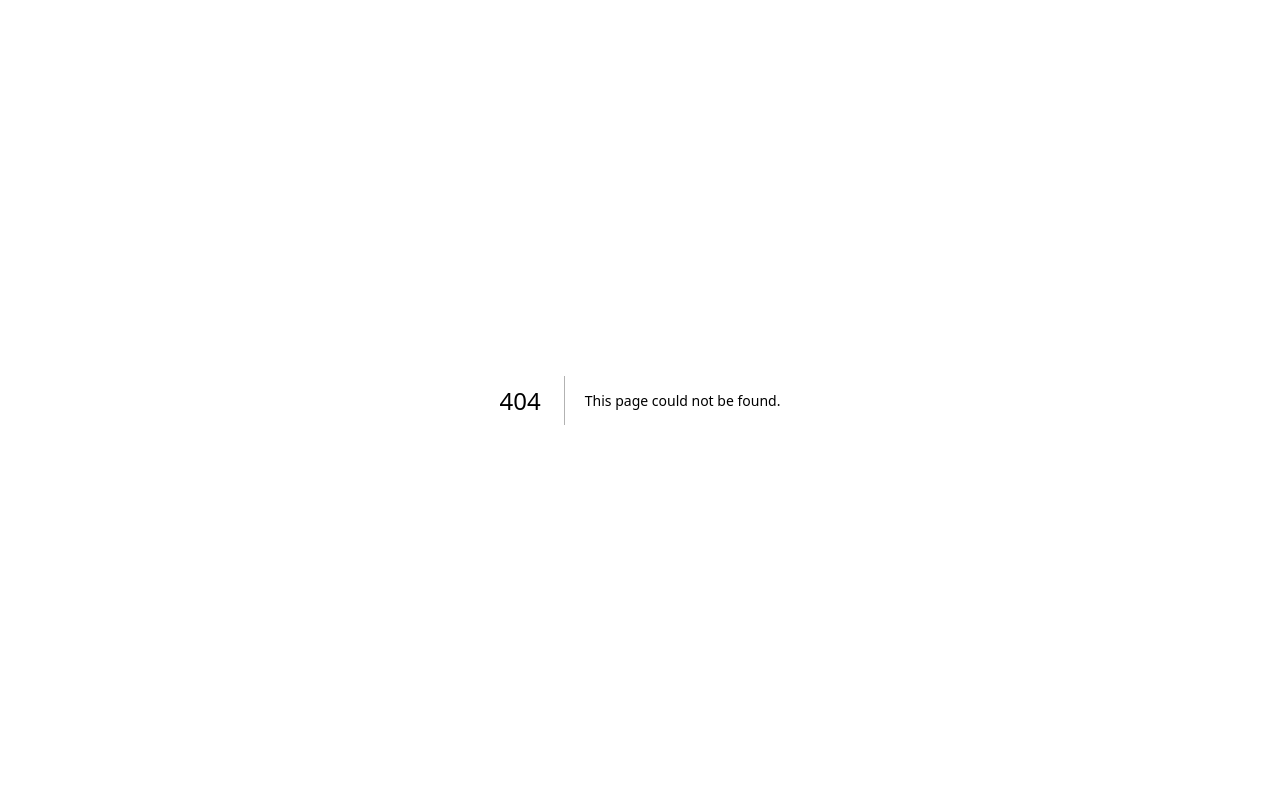
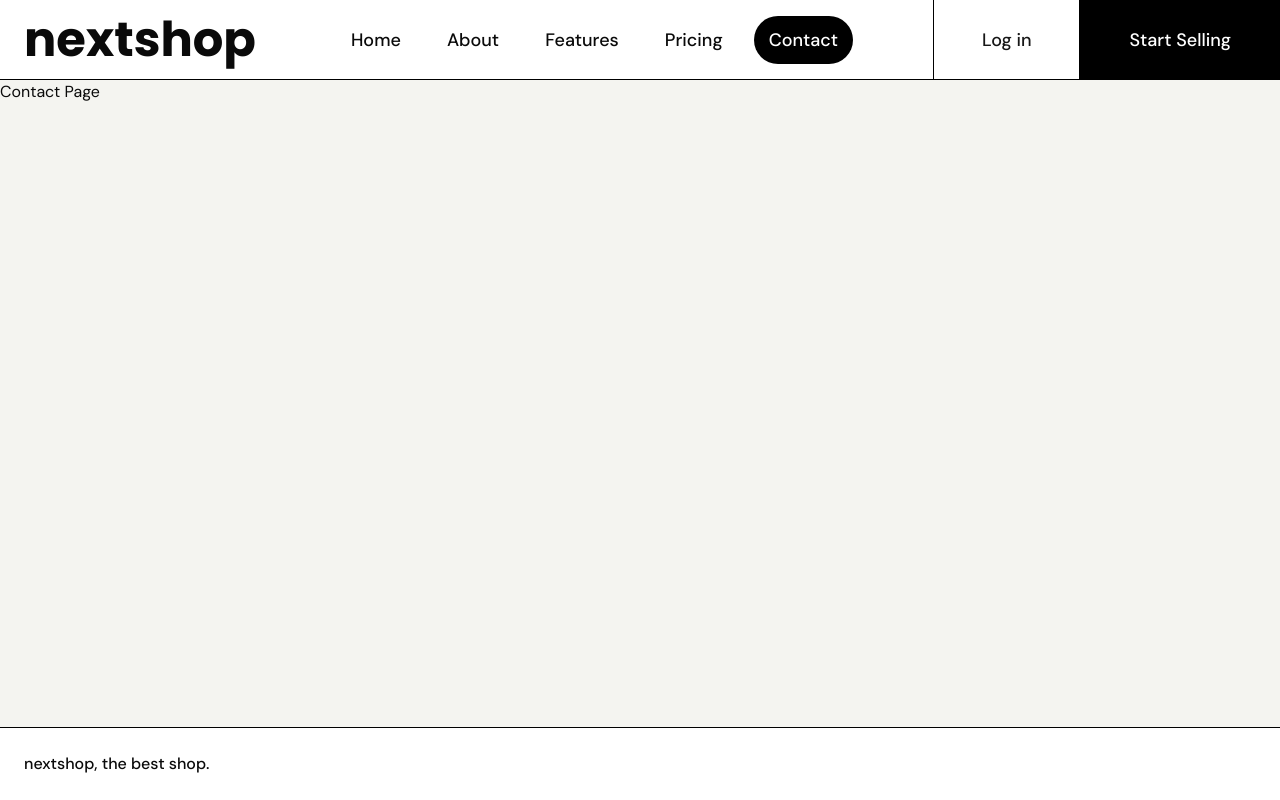
Before and after one commit to SOEHTUTOO/nextshop, a Next.js app: page /contact in a window 1280 px wide. Before the commit this address had no page. Built offline with nearby package versions, Linux system fonts and the light colour scheme.

Commit message:
03 Home Layout

```diff
--- /dev/null
+++ b/src/app/(home)/about/page.tsx
@@ -0,0 +1,9 @@
+const Page = () => {
+    return (
+        <div>
+            About Page
+        </div>
+    );
+}
+
+export default Page;
--- /dev/null
+++ b/src/app/(home)/contact/page.tsx
@@ -0,0 +1,9 @@
+const Page = () => {
+    return (
+        <div>
+            Contact Page
+        </div>
+    );
+}
+
+export default Page;
--- /dev/null
+++ b/src/app/(home)/features/page.tsx
@@ -0,0 +1,9 @@
+const Page = () => {
+    return (
+        <div>
+            Features Page
+        </div>
+    );
+}
+
+export default Page;
--- /dev/null
+++ b/src/app/(home)/footer.tsx
@@ -0,0 +1,11 @@
+export const Footer = () => {
+    return (
+        <footer className="flex border-t justify-between font-medium p-6">
+            <div className="flex items-center gap-2">
+                <p>
+                    nextshop, the best shop.
+                </p>
+            </div>
+        </footer>
+    )
+}
--- /dev/null
+++ b/src/app/(home)/layout.tsx
@@ -0,0 +1,20 @@
+import { Footer } from "./footer";
+import { Navbar } from "./navbar";
+
+interface Props {
+    children: React.ReactNode;
+};
+
+const Layout = ({ children}: Props) => {
+    return (
+        <div className="flex flex-col min-h-screen">
+            <Navbar />
+            <div className="flex-1 bg-[#F4F4F0]">
+                {children}
+            </div>
+            <Footer />
+        </div>
+    );
+}
+
+export default Layout;
--- /dev/null
+++ b/src/app/(home)/navbar-sidebar.tsx
@@ -0,0 +1,61 @@
+import {
+    Sheet,
+    SheetContent,
+    SheetHeader,
+    SheetTitle
+} from "@/components/ui//sheet";
+
+import { ScrollArea } from "@/components/ui/scroll-area";
+import Link from "next/link";
+
+interface NavbarItem {
+    href: string;
+    children: React.ReactNode;
+}
+
+interface Props {
+    items: NavbarItem [];
+    open: boolean;
+    onOpenChange: (open: boolean) => void;
+}
+
+export const NavbarSidebar = ({
+    items,
+    open,
+    onOpenChange,
+}: Props) => {
+    return (
+        <Sheet open={open} onOpenChange={onOpenChange}>
+            <SheetContent
+                side="left"
+                className="p-0 transition-none"
+            >
+                <SheetHeader className="p-4 border-b">
+                        <SheetTitle>
+                            Menu
+                        </SheetTitle>
+                </SheetHeader>
+                <ScrollArea className="flex flex-col overflow-y-auto h-full pb-2">
+                    {items.map((item) => (
+                        <Link
+                            key={item.href}
+                            href={item.href}
+                            className="w-full text-left p-4 hover:bg-black hover:text-white flex items-center text-base font-medium"
+                            onClick={() => onOpenChange(false)}
+                        >
+                            {item.children}
+                        </Link>
+                    ))}
+                    <div className="border-t">
+                       <Link href="/sign-in" className="w-full text-left p-4 hover:bg-black hover:text-white flex items-center text-base font-medium">
+                            Log in
+                       </Link>
+                       <Link href="/sign-up" className="w-full text-left p-4 hover:bg-black hover:text-white flex items-center text-base font-medium">
+                            Start selling
+                       </Link>
+                    </div>
+                </ScrollArea>
+            </SheetContent>
+        </Sheet>
+    )
+};
--- /dev/null
+++ b/src/app/(home)/navbar.tsx
@@ -0,0 +1,111 @@
+"use client";
+
+import { Poppins } from "next/font/google";
+import Link from "next/link";
+
+import { cn } from "@/lib/utils";
+import { Button } from "@/components/ui/button";
+import { usePathname } from "next/navigation";
+import { NavbarSidebar } from "./navbar-sidebar";
+import { useState } from "react";
+import { MenuIcon } from "lucide-react";
+
+const poppins = Poppins({
+    subsets: ["latin"],
+    weight: ["700"],
+});
+
+interface NavbarItemProps {
+    href: string;
+    children: React.ReactNode;
+    isActive?: boolean;
+}
+
+const NavbarItem = ({
+    href,
+    children,
+    isActive,
+}: NavbarItemProps) => {
+    return (
+        <Button
+            variant="outline"
+            className={cn("bg-transparent hover:bg-transparent rounded-full hover:border-primary border-transparent px-3.5 text-lg",
+            isActive && "bg-black text-white hover:bg-black hover:text-white")}
+        >
+            <Link href={href}>
+                {children}
+            </Link>
+        </Button>
+    );
+};
+
+const navbarItems = [
+    { href: "/", children: "Home"},
+    { href: "/about", children: "About"},
+    { href: "/features", children: "Features"},
+    { href: "/pricing", children: "Pricing"},
+    { href: "/contact", children: "Contact"},
+];
+
+export const Navbar = () => {
+    const pathname = usePathname();
+    const [isSidebarOpen, setIsSidebarOpen] = useState(false);
+
+    return (
+        <nav className="h-20 flex border-b justify-between font-medium bg-white">
+            <Link href="/" className="pl-6 flex items-center">
+                <span className={cn("text-5xl font-semibold,", poppins.className)}>
+                    nextshop
+                </span>
+            </Link>
+
+            <NavbarSidebar
+                items={navbarItems}
+                open={isSidebarOpen}
+                onOpenChange={setIsSidebarOpen}
+            />
+
+            <div className="flex items-center gap-4 hidden lg:flex">
+                  {navbarItems.map((item) => (
+                    <NavbarItem
+                        key={item.href}
+                        href={item.href}
+                        isActive={pathname === item.href}
+                    >
+                        {item.children}
+                    </NavbarItem>
+                  ))}
+            </div>
+
+            <div className="hidden lg:flex">
+                  <Button
+                    asChild
+                    variant="secondary"
+                    className="border-l border-t-0 border-b-0 px-12 h-full rounded-none bg-white hover:bg-pink-400 transition-colors text-lg"
+                  >
+                    <Link href="/sign-in">
+                        Log in
+                    </Link>
+                  </Button>
+                  <Button
+                    asChild
+                    variant="secondary"
+                    className="border-l border-t-0 border-b-0 px-12 h-full rounded-none bg-black text-white hover:bg-pink-400 hover:text-black transition-colors text-lg"
+                  >
+                    <Link href="/sign-up">
+                        Start Selling
+                    </Link>
+                  </Button>
+            </div>
+            <div className="flex lg:hidden items-center justify-center">
+                <Button
+                    variant="ghost"
+                    className="size-12 border-transparent bg-white"
+                    onClick={() => setIsSidebarOpen(true)}
+                >
+                    <MenuIcon />
+                </Button>
+            </div>
+        </nav>
+    );
+};
--- /dev/null
+++ b/src/app/(home)/pricing/page.tsx
@@ -0,0 +1,9 @@
+const Page = () => {
+    return (
+        <div>
+            Pricing Page
+        </div>
+    );
+}
+
+export default Page;
--- a/src/components/ui/checkbox.tsx
+++ b/src/components/ui/checkbox.tsx
@@ -15,6 +15,8 @@
       data-slot="checkbox"
       className={cn(
         "peer border-input dark:bg-input/30 data-[state=checked]:bg-primary data-[state=checked]:text-primary-foreground dark:data-[state=checked]:bg-primary data-[state=checked]:border-primary focus-visible:border-ring focus-visible:ring-ring/50 aria-invalid:ring-destructive/20 dark:aria-invalid:ring-destructive/40 aria-invalid:border-destructive size-4 shrink-0 rounded-[4px] border shadow-xs transition-shadow outline-none focus-visible:ring-[3px] disabled:cursor-not-allowed disabled:opacity-50",
+        // Modified classes
+        "bg-white",
         className
       )}
       {...props}
--- a/src/components/ui/progress.tsx
+++ b/src/components/ui/progress.tsx
@@ -16,7 +16,7 @@
       className={cn(
         "relative h-3 w-full overflow-hidden rounded-full",
         // Modified classes
-        "border bg-transparent",
+        "border bg-white",
         className
       )}
       {...props}
--- a/src/components/ui/textarea.tsx
+++ b/src/components/ui/textarea.tsx
@@ -7,9 +7,9 @@
     <textarea
       data-slot="textarea"
       className={cn(
-        "border-input placeholder:text-muted-foreground focus-visible:border-ring focus-visible:ring-ring/50 aria-invalid:ring-destructive/20 dark:aria-invalid:ring-destructive/40 aria-invalid:border-destructive dark:bg-input/30 flex field-sizing-content min-h-16 w-full rounded-md border bg-transparent px-3 py-2 text-base transition-[color,box-shadow] outline-none focus-visible:ring-[3px] disabled:cursor-not-allowed disabled:opacity-50 md:text-sm",
+        "border-input placeholder:text-muted-foreground focus-visible:border-ring focus-visible:ring-ring/50 aria-invalid:ring-destructive/20 dark:aria-invalid:ring-destructive/40 aria-invalid:border-destructive dark:bg-input/30 flex field-sizing-content min-h-16 w-full rounded-md border px-3 py-2 text-base transition-[color,box-shadow] outline-none focus-visible:ring-[3px] disabled:cursor-not-allowed disabled:opacity-50 md:text-sm",
         // Modified classes,
-        "md:text-base",
+        "md:text-base bg-white",
         className
       )}
       {...props}
```
Also changed, not shown: src/app/(home)/page.tsx (line endings or trailing spaces).
